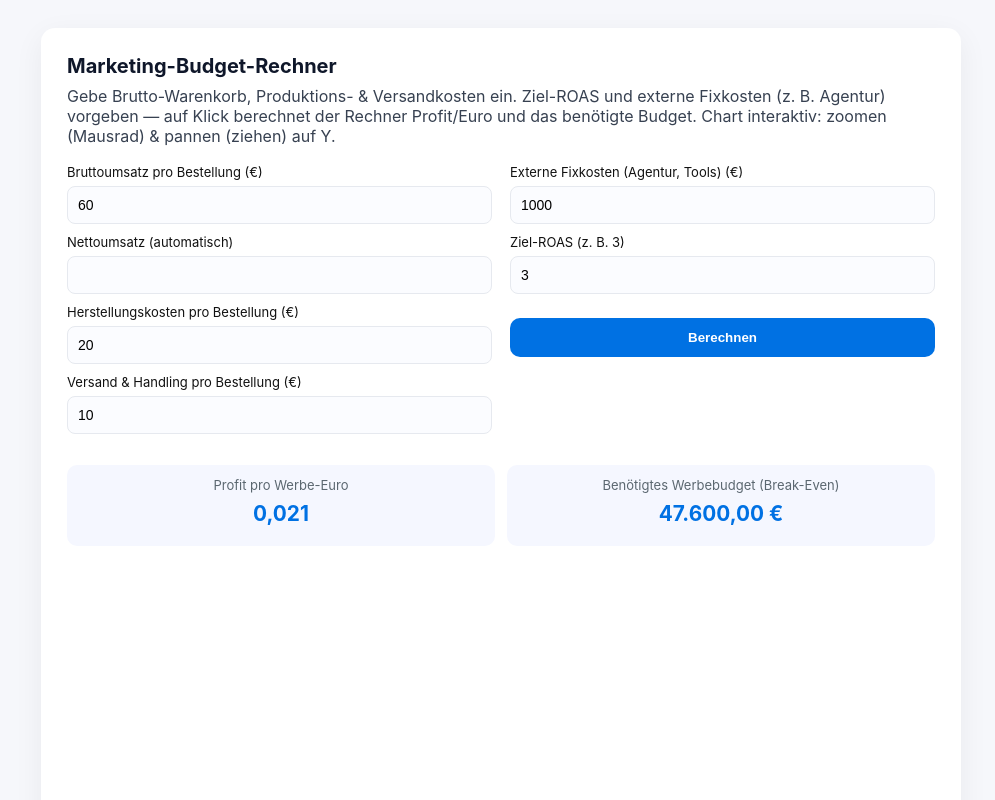
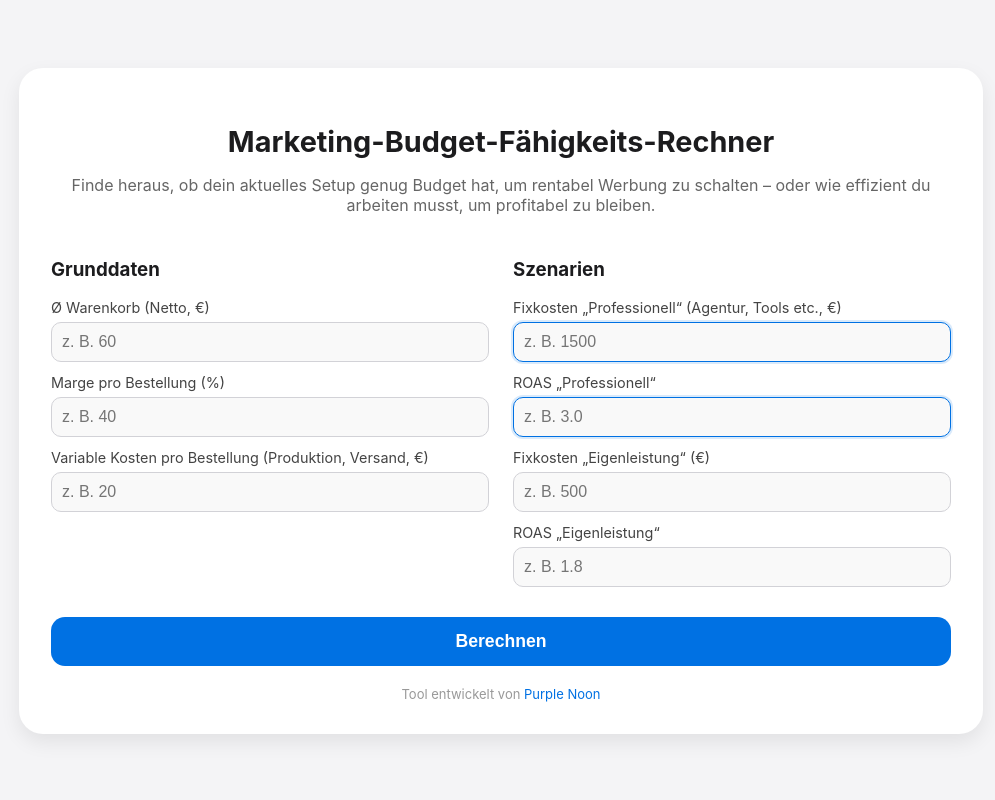
Before and after one commit to p-noon/marketing-budget-rechner, a plain HTML site: page index.html in a window 1280 px wide. Both pictures are taken after a click on the button "Berechnen". Shown: the top 800 px of the page, without its empty margins (139-1134 px from the left). Drawn offline with nearby package versions, Linux system fonts and the light colour scheme; some packages are replaced by stand-ins of ours; a script that the page names is missing.

Commit message:
Update index.html

```diff
--- a/index.html
+++ b/index.html
@@ -1,292 +1,233 @@
 <!DOCTYPE html>
 <html lang="de">
 <head>
-<meta charset="utf-8" />
-<meta name="viewport" content="width=device-width,initial-scale=1" />
-<title>Marketing-Budget-Rechner — interaktiv</title>
-
-<!-- Chart.js + Zoom plugin -->
-<script src="https://cdn.jsdelivr.net/npm/chart.js@4.3.0/dist/chart.umd.min.js"></script>
-<script src="https://cdn.jsdelivr.net/npm/chartjs-plugin-zoom@2.0.1/dist/chartjs-plugin-zoom.min.js"></script>
-
+<meta charset="UTF-8">
+<meta name="viewport" content="width=device-width, initial-scale=1.0">
+<title>Marketing-Budget-Fähigkeits-Rechner</title>
 <style>
-  :root{font-family:Inter,system-ui,Segoe UI,Roboto,"Helvetica Neue",Arial;background:#f6f7fb;color:#0f172a}
-  *{box-sizing:border-box}
-  body{margin:0;padding:28px;display:flex;justify-content:center}
-  .card{width:920px;max-width:98%;background:white;border-radius:14px;padding:26px;box-shadow:0 8px 30px rgba(8,10,25,0.06)}
-  h1{margin:0 0 8px;font-size:20px;text-align:left}
-  p.lead{margin:0 0 18px;color:#374151}
-  .grid{display:grid;grid-template-columns:1fr 1fr;gap:18px}
-  label{display:block;font-size:13px;color:#111;margin-bottom:6px}
-  input[type=number], input[type=text]{width:100%;padding:10px;border-radius:8px;border:1px solid #e6e9ef;font-size:14px;background:#fbfcff}
-  .small{font-size:13px;color:#6b7280;margin-top:6px}
-  .btn{display:inline-block;width:100%;padding:12px;border-radius:10px;border:0;background:#0071e3;color:#fff;font-weight:600;cursor:pointer;margin-top:14px}
-  .btn:hover{background:#005ecc}
-  .results{margin-top:18px}
-  .result-grid{display:grid;grid-template-columns:1fr 1fr;gap:12px}
-  .card-result{background:#f5f7ff;padding:12px;border-radius:10px;text-align:center}
-  .card-result h2{margin:8px 0;font-size:1.3rem;color:#0071e3}
-  .card-result .muted{color:#5b6770;font-size:13px}
-  #warning{color:#b91c1c;font-weight:600;margin-top:10px}
-  .chart-wrap{margin-top:18px;border-radius:12px;padding:10px;background:#fff}
-  canvas{width:100%!important;height:360px!important}
-  footer{margin-top:16px;color:#6b7280;font-size:13px;text-align:right}
+body {
+  font-family: -apple-system, BlinkMacSystemFont, "SF Pro Text", Roboto, sans-serif;
+  background: #f4f4f6;
+  padding: 20px;
+}
+.budget-calculator {
+  max-width: 900px;
+  margin: 40px auto;
+  background: #fff;
+  border-radius: 24px;
+  box-shadow: 0 8px 20px rgba(0,0,0,0.08);
+  padding: 32px;
+  color: #1c1c1e;
+}
+h2 {
+  text-align: center;
+  font-size: 1.8rem;
+  margin-bottom: 6px;
+}
+.subtitle {
+  text-align: center;
+  color: #666;
+  margin-bottom: 24px;
+}
+.input-grid {
+  display: flex;
+  gap: 24px;
+  flex-wrap: wrap;
+  align-items: flex-start;
+}
+.column {
+  flex: 1;
+  min-width: 280px;
+}
+label {
+  font-size: 0.9rem;
+  color: #444;
+  display: block;
+  margin-bottom: 6px;
+  margin-top: 12px;
+}
+input {
+  padding: 10px;
+  border: 1px solid #d2d2d7;
+  border-radius: 10px;
+  font-size: 1rem;
+  background: #f9f9f9;
+  width: 100%;
+  box-sizing: border-box;
+  transition: all 0.2s;
+}
+input:focus {
+  outline: none;
+  border-color: #0071e3;
+  background: white;
+  box-shadow: 0 0 0 2px rgba(0,113,227,0.1);
+}
+.input-blue {
+  border-color: #0071e3;
+  box-shadow: 0 0 0 2px rgba(0,113,227,0.15);
+}
+.button-main {
+  margin-top: 30px;
+  width: 100%;
+  background: #0071e3;
+  color: white;
+  font-weight: 600;
+  border: none;
+  border-radius: 14px;
+  padding: 14px;
+  font-size: 1.1rem;
+  cursor: pointer;
+  transition: background 0.2s;
+}
+.button-main:hover {
+  background: #0a84ff;
+}
+.results {
+  margin-top: 30px;
+  text-align: center;
+  animation: fadeIn 0.6s ease forwards;
+  display: none;
+}
+.result-grid {
+  display: grid;
+  grid-template-columns: 1fr 1fr;
+  gap: 14px;
+}
+.result-card {
+  background: #f5f5f7;
+  padding: 16px;
+  border-radius: 16px;
+  transition: transform 0.3s;
+}
+.result-card.highlight {
+  background: #e8f0fe;
+  box-shadow: 0 0 0 2px #0071e3 inset;
+}
+.result-card h1 {
+  margin: 6px 0;
+  font-size: 1.8rem;
+}
+footer {
+  text-align: center;
+  margin-top: 20px;
+  font-size: 13px;
+  color: #999;
+}
+footer a {
+  color: #0071e3;
+  text-decoration: none;
+}
+@keyframes fadeIn {
+  from {opacity:0;}
+  to {opacity:1;}
+}
 </style>
 </head>
 <body>
-  <main class="card" role="main">
-    <h1>Marketing-Budget-Rechner</h1>
-    <p class="lead">Gebe Brutto-Warenkorb, Produktions- & Versandkosten ein. Ziel-ROAS und externe Fixkosten (z. B. Agentur) vorgeben — auf Klick berechnet der Rechner Profit/Euro und das benötigte Budget. Chart interaktiv: zoomen (Mausrad) & pannen (ziehen) auf Y.</p>
 
-    <div class="grid">
-      <!-- links: Grunddaten -->
-      <div>
-        <label for="revenueGross">Bruttoumsatz pro Bestellung (€)</label>
-        <input id="revenueGross" type="number" step="0.01" value="60" oninput="updateNetto()">
+<div class="budget-calculator">
+  <h2>Marketing-Budget-Fähigkeits-Rechner</h2>
+  <p class="subtitle">Finde heraus, ob dein aktuelles Setup genug Budget hat, um rentabel Werbung zu schalten – oder wie effizient du arbeiten musst, um profitabel zu bleiben.</p>
 
-        <label for="revenueNet" style="margin-top:10px">Nettoumsatz (automatisch)</label>
-        <input id="revenueNet" type="text" readonly>
+  <div class="input-grid">
+    <div class="column">
+      <h3>Grunddaten</h3>
+      <label>Ø Warenkorb (Netto, €)</label>
+      <input id="avgOrder" type="number" placeholder="z. B. 60">
+      <label>Marge pro Bestellung (%)</label>
+      <input id="margin" type="number" placeholder="z. B. 40">
+      <label>Variable Kosten pro Bestellung (Produktion, Versand, €)</label>
+      <input id="variableCost" type="number" placeholder="z. B. 20">
+    </div>
 
-        <label for="prodCost" style="margin-top:10px">Herstellungskosten pro Bestellung (€)</label>
-        <input id="prodCost" type="number" step="0.01" value="20" oninput="updateNetto()">
+    <div class="column">
+      <h3>Szenarien</h3>
+      <label>Fixkosten „Professionell“ (Agentur, Tools etc., €)</label>
+      <input id="fixedPro" type="number" placeholder="z. B. 1500" class="input-blue">
+      <label>ROAS „Professionell“</label>
+      <input id="roasPro" type="number" placeholder="z. B. 3.0" class="input-blue">
 
-        <label for="shipCost" style="margin-top:10px">Versand & Handling pro Bestellung (€)</label>
-        <input id="shipCost" type="number" step="0.01" value="10" oninput="updateNetto()">
+      <label>Fixkosten „Eigenleistung“ (€)</label>
+      <input id="fixedSelf" type="number" placeholder="z. B. 500">
+      <label>ROAS „Eigenleistung“</label>
+      <input id="roasSelf" type="number" placeholder="z. B. 1.8">
+    </div>
+  </div>
 
-        <p class="small" id="netInfo"></p>
+  <button class="button-main" onclick="calcBudget()">Berechnen</button>
+
+  <div class="results" id="results">
+    <div class="result-grid">
+      <div class="result-card highlight">
+        <p><strong>Erforderliches Werbebudget (Professionell)</strong></p>
+        <h1 id="budgetPro">–</h1>
       </div>
-
-      <!-- rechts: Szenario -->
-      <div>
-        <label for="fixedCost">Externe Fixkosten (Agentur, Tools) (€)</label>
-        <input id="fixedCost" type="number" step="1" value="1000">
-
-        <label for="roas" style="margin-top:10px">Ziel-ROAS (z. B. 3)</label>
-        <input id="roas" type="number" step="0.01" value="3">
-
-        <div style="margin-top:10px">
-          <button class="btn" onclick="onCalculate()">Berechnen</button>
-        </div>
+      <div class="result-card">
+        <p><strong>Erforderliches Werbebudget (Eigenleistung)</strong></p>
+        <h1 id="budgetSelf">–</h1>
+      </div>
+      <div class="result-card">
+        <p><strong>Minimaler ROAS für Break-Even (Professionell)</strong></p>
+        <h1 id="roasMinPro">–</h1>
+      </div>
+      <div class="result-card">
+        <p><strong>Minimaler ROAS für Break-Even (Eigenleistung)</strong></p>
+        <h1 id="roasMinSelf">–</h1>
       </div>
     </div>
+  </div>
 
-    <div class="results" id="resultsSection" aria-live="polite" hidden>
-      <div class="result-grid">
-        <div class="card-result">
-          <div class="muted">Profit pro Werbe-Euro</div>
-          <h2 id="profitPerEuro">–</h2>
-        </div>
-        <div class="card-result">
-          <div class="muted">Benötigtes Werbebudget (Break-Even)</div>
-          <h2 id="neededBudget">–</h2>
-        </div>
-      </div>
-
-      <div id="warning" role="status" aria-atomic="true"></div>
-
-      <div class="chart-wrap">
-        <canvas id="budgetChart" aria-label="Gewinn in Abhängigkeit des Marketingbudgets" role="img"></canvas>
-        <div class="small" style="margin-top:8px">Chart interaktiv: <strong>Zoomen</strong> mit Mausrad, <strong>Pannen</strong> durch Ziehen. Doppelklick setzt Zoom zurück.</div>
-      </div>
-    </div>
-
-    <footer>Tool entwickelt von <a href="https://www.purple-noon.de" target="_blank" rel="noopener">Purple Noon</a></footer>
-  </main>
+  <footer>
+    Tool entwickelt von <a href="https://www.purple-noon.de" target="_blank">Purple Noon</a>
+  </footer>
+</div>
 
 <script>
-/* register zoom plugin */
-Chart.register(ChartZoom);
+function calcBudget() {
+  const avgOrder = +document.getElementById("avgOrder").value || 0;
+  const marginPct = (+document.getElementById("margin").value || 0) / 100;
+  const variable = +document.getElementById("variableCost").value || 0;
 
-/* helper deutsch format */
-function fmt(n, digits=2){
-  if (!isFinite(n)) return '–';
-  return n.toLocaleString('de-DE', {minimumFractionDigits: digits, maximumFractionDigits: digits});
-}
+  const fixedPro = +document.getElementById("fixedPro").value || 0;
+  const roasPro = +document.getElementById("roasPro").value || 0;
+  const fixedSelf = +document.getElementById("fixedSelf").value || 0;
+  const roasSelf = +document.getElementById("roasSelf").value || 0;
 
-/* update netto & ertrag text dynamically */
-function updateNetto(){
-  const gross = +document.getElementById('revenueGross').value || 0;
-  const prod = +document.getElementById('prodCost').value || 0;
-  const ship = +document.getElementById('shipCost').value || 0;
-  const vat = 1.19;
-  const net = gross / vat;
-  const ertrag = net - prod - ship;
-  document.getElementById('revenueNet').value = gross>0 ? fmt(net) + ' €' : '';
-  document.getElementById('netInfo').textContent = gross>0 ? 'Netto-Ertrag pro Bestellung: ' + fmt(ertrag) + ' €' : '';
-}
-
-/* main calculate */
-let chart = null;
-function onCalculate(){
-  const gross = +document.getElementById('revenueGross').value || 0;       // brutto per order
-  const prod = +document.getElementById('prodCost').value || 0;
-  const ship = +document.getElementById('shipCost').value || 0;
-  const fixed = +document.getElementById('fixedCost').value || 0;
-  const roas = +document.getElementById('roas').value || 0;
-  const vat = 1.19;
-
-  // computed
-  const net = gross / vat;
-  const profitPerOrder = net - prod - ship; // netto ertrag per order
-  const profitPerEuro = (profitPerOrder / gross) * roas - 1; // deine exakte formel
-
-  // show results section
-  const resultsSection = document.getElementById('resultsSection');
-  resultsSection.hidden = false;
-
-  // show profit per euro
-  document.getElementById('profitPerEuro').textContent = fmt(profitPerEuro, 3);
-
-  // determine needed budget or dash
-  let neededBudget = null;
-  const warningEl = document.getElementById('warning');
-  if (profitPerEuro <= 0 || !isFinite(profitPerEuro)) {
-    neededBudget = null;
-    const breakEvenRoas = profitPerOrder>0 ? (gross / profitPerOrder) : Infinity;
-    warningEl.innerHTML = `Unter einem ROAS von <strong>${fmt(breakEvenRoas,2).replace('.',',')}</strong> entsteht Verlust.`;
-    document.getElementById('neededBudget').textContent = '–';
-  } else {
-    neededBudget = fixed / profitPerEuro;
-    document.getElementById('neededBudget').textContent = fmt(neededBudget) + ' €';
-    warningEl.innerHTML = '';
+  const profitPerOrder = avgOrder * marginPct - variable;
+  if (profitPerOrder <= 0) {
+    alert("Bitte überprüfe Marge und Kosten – Ertrag pro Bestellung ist negativ oder null.");
+    return;
   }
 
-  // Always draw chart (even if negative)
-  drawBudgetChart({
-    gross,
-    profitPerOrder,
-    profitPerEuro,
-    fixed,
-    neededBudget
-  });
-}
-
-/* draw chart with pan & zoom on Y and 500er x ticks, 0-line centered initially */
-function drawBudgetChart({gross, profitPerOrder, profitPerEuro, fixed, neededBudget}) {
-  const ctx = document.getElementById('budgetChart').getContext('2d');
-
-  // choose max budget range: if neededBudget exists use 1.5x, else show reasonable window (fixed*10)
-  const maxBudget = neededBudget ? Math.max(neededBudget * 1.5, 5000) : Math.max(fixed * 10, 5000);
-  const step = 500;
-  const budgets = [];
-  for (let b = 0; b <= maxBudget; b += step) budgets.push(Math.round(b));
-
-  // compute profits
-  const profits = budgets.map(b => b * profitPerEuro - fixed);
-
-  // compute symmetric y-range to have 0 in middle initially
-  const yMaxAbs = Math.max(Math.abs(Math.min(...profits)), Math.abs(Math.max(...profits)), 100);
-  const suggestedMin = -yMaxAbs;
-  const suggestedMax = yMaxAbs;
-
-  // destroy old chart
-  if (chart) {
-    try { chart.destroy(); } catch(e) {}
+  // Professionell
+  let budgetPro = "–";
+  if (roasPro > 0) {
+    const breakEvenRevPro = fixedPro / profitPerOrder * avgOrder;
+    budgetPro = (breakEvenRevPro / roasPro).toFixed(0) + " €";
   }
 
-  chart = new Chart(ctx, {
-    type: 'line',
-    data: {
-      labels: budgets.map(b => b.toLocaleString('de-DE')),
-      datasets: [{
-        label: 'Gewinn (€)',
-        data: profits,
-        borderColor: '#0071e3',
-        borderWidth: 2,
-        fill: false,
-        pointRadius: 0,
-        tension: 0.2,
-      }]
-    },
-    options: {
-      responsive: true,
-      maintainAspectRatio: false,
-      interaction: { mode: 'nearest', intersect: false },
-      plugins: {
-        legend: { display: false },
-        tooltip: {
-          callbacks: {
-            label: (ctx) => `Gewinn: ${fmt(ctx.parsed.y)} €`
-          }
-        },
-        zoom: {
-          zoom: {
-            wheel: { enabled: true, modifierKey: null }, // wheel to zoom
-            pinch: { enabled: true },
-            mode: 'y'
-          },
-          pan: {
-            enabled: true,
-            mode: 'y',
-            modifierKey: null
-          }
-        }
-      },
-      scales: {
-        x: {
-          title: { display:true, text: 'Marketingbudget (€)' },
-          ticks: { stepSize: step }
-        },
-        y: {
-          title: { display:true, text: 'Gewinn (€)' },
-          suggestedMin: suggestedMin,
-          suggestedMax: suggestedMax,
-          grid: {
-            color: (ctx) => {
-              // highlight zero line
-              return ctx.tick.value === 0 ? '#d70015' : '#e6eef6';
-            },
-            lineWidth: (ctx) => ctx.tick.value === 0 ? 2 : 1
-          },
-          ticks: {
-            callback: (val) => Number(val).toLocaleString('de-DE')
-          }
-        }
-      },
-      onClick: () => {
-        /* double click handled by plugin? if needed reset zoom manually */
-      }
-    },
-    plugins: [{
-      id: 'centerZeroLineMarker',
-      afterDraw: (chartInstance) => {
-        // nothing extra — grid styling handles zero line highlighting
-      }
-    }]
-  });
+  // Eigenleistung
+  let budgetSelf = "–";
+  if (roasSelf > 0) {
+    const breakEvenRevSelf = fixedSelf / profitPerOrder * avgOrder;
+    budgetSelf = (breakEvenRevSelf / roasSelf).toFixed(0) + " €";
+  }
 
-  // draw vertical line for break-even budget if exists
-  if (neededBudget) {
-    // find nearest index
-    const idx = Math.round(neededBudget / 500);
-    const xPos = chart.scales.x.getPixelForValue(idx);
-    // plugin to draw vertical dashed line:
-    chart.options.plugins.breakLine = chart.options.plugins.breakLine || {};
-    const vertical = {
-      id: 'breakLine',
-      afterDraw: (c) => {
-        const meta = c.getDatasetMeta(0);
-        const x = chart.scales.x.getPixelForValue(budgets[idx]);
-        const top = chart.scales.y.top, bottom = chart.scales.y.bottom;
-        const ctx2 = c.ctx;
-        ctx2.save();
-        ctx2.setLineDash([6,6]);
-        ctx2.strokeStyle = '#666';
-        ctx2.lineWidth = 1.2;
-        ctx2.beginPath();
-        ctx2.moveTo(x, top);
-        ctx2.lineTo(x, bottom);
-        ctx2.stroke();
-        ctx2.restore();
-      }
-    };
-    chart.config.plugins.push(vertical);
-    chart.update();
-  }
+  // Minimaler ROAS (ändert sich nicht)
+  const breakEvenRevPro = fixedPro / profitPerOrder * avgOrder;
+  const roasMinPro = (breakEvenRevPro / ((breakEvenRevPro / (roasPro || 1)) || 1)).toFixed(2);
+
+  const breakEvenRevSelf = fixedSelf / profitPerOrder * avgOrder;
+  const roasMinSelf = (breakEvenRevSelf / ((breakEvenRevSelf / (roasSelf || 1)) || 1)).toFixed(2);
+
+  document.getElementById("budgetPro").innerText = budgetPro;
+  document.getElementById("budgetSelf").innerText = budgetSelf;
+  document.getElementById("roasMinPro").innerText = roasMinPro;
+  document.getElementById("roasMinSelf").innerText = roasMinSelf;
+
+  document.getElementById("results").style.display = "block";
 }
+</script>
 
-/* init */
-updateNetto();
-</script>
 </body>
 </html>
```
